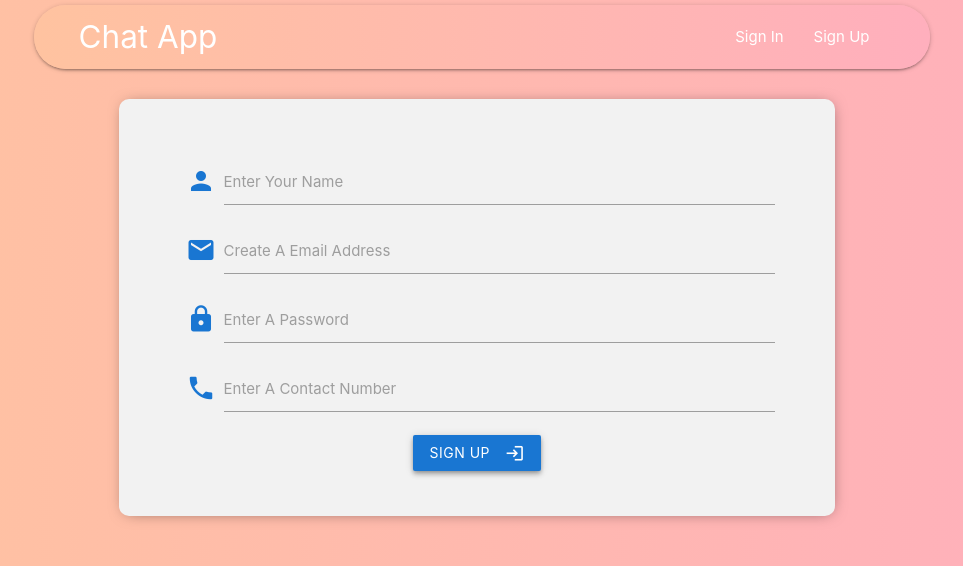
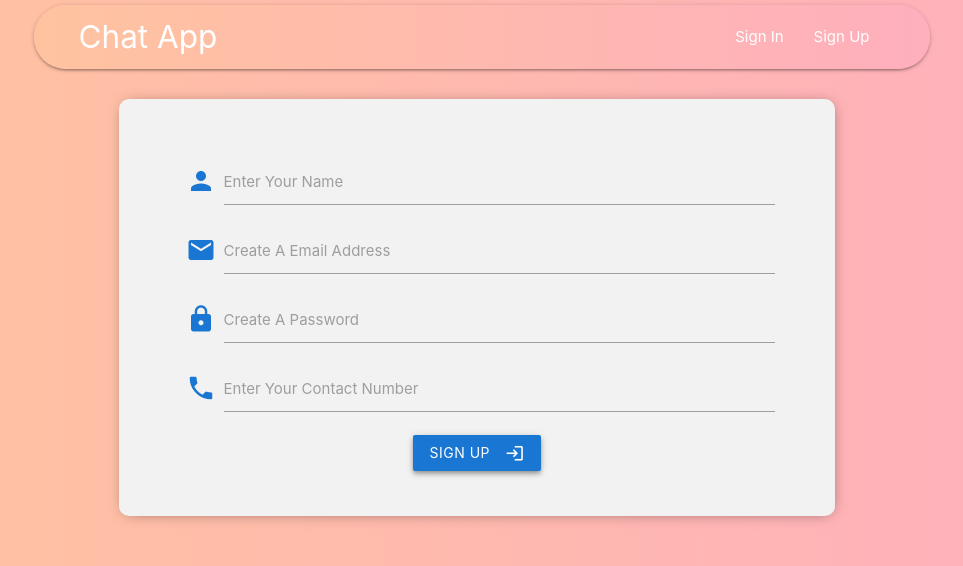
Before and after one commit to vivek-30/Message-O, a React app: page /SignUp in a window 1280 px wide. Shown: the top 566 px of the page, without its empty margins (163-1126 px from the left). Built offline with nearby package versions, Linux system fonts and the light colour scheme.

Commit message:
used TakeInput inside SignUp.js

```diff
--- a/src/components/authentication/SignUp.js
+++ b/src/components/authentication/SignUp.js
@@ -1,29 +1,74 @@
-import React from 'react'
+import React, { useState } from 'react'
+import TakeInput from '../main/TakeInput'
 import './authenticate.css'
 
 const SignUp = () => {
+
+    const [ user, setUser ] = useState('')
+    const [ password, setPassword ] = useState('')
+    const [ email, setEmail ] = useState('')
+    const [ contact, setContact ] = useState('')
+
+    const handleChange = (e) => {
+        const { id, value } = e.target
+        id === 'new-user' ? setUser(value) : id ===  'new-password' ? setPassword(value) : id === 'telephone' ? setContact(value) : id === 'email' ? setEmail(value) : null
+    }
+
+    const handleSubmit = (e) => {
+        e.preventDefault()
+        console.log(`user = ${user} password = ${password} email = ${email} contact = ${contact}`)
+        setUser('')
+        setPassword('')
+        setEmail('')
+        setContact('')
+    }
+
     return (
-        <form className="authenticate">
-            <div className="input-field">
-                <i className="material-icons prefix blue-text text-darken-2">person</i>
-                <input id="new-user" type="text" autoComplete="off" />
-                <label htmlFor="new-user">Enter Your Name</label>
-            </div>
-            <div className="input-field">
-                <i className="material-icons prefix blue-text text-darken-2">mail</i>
-                <input id="email" type="text" autoComplete="off" />
-                <label htmlFor="email">Create A Email Address</label>
-            </div>
-            <div className="input-field">
-                <i className="material-icons prefix blue-text text-darken-2">lock</i>
-                <input name="new-password" type="password" autoComplete="off" />
-                <label htmlFor="new-password">Enter A Password</label>
-            </div>
-            <div className="input-field">
-                <i className="material-icons prefix blue-text text-darken-2">phone</i>
-                <input id="phone-number" type="number" autoComplete="off" />
-                <label htmlFor="phone-number">Enter A Contact Number</label>
-            </div>
+        <form className="authenticate" onSubmit={handleSubmit}>
+            <TakeInput
+                iconName="person"
+                labelText="Enter Your Name"
+                options={{
+                    id: "new-user",
+                    type: 'text',
+                    handleChange,
+                    value: user
+                }}
+            />
+
+            <TakeInput
+                iconName="mail"
+                labelText="Create A Email Address"
+                options={{
+                    id: "email",
+                    type: 'email',
+                    handleChange,
+                    value: email
+                }}
+            />
+
+            <TakeInput
+                iconName="lock"
+                labelText="Create A Password"
+                options={{
+                    id: "new-password",
+                    type: 'password',
+                    handleChange,
+                    value: password
+                }}
+            />
+
+            <TakeInput
+                iconName="phone"
+                labelText="Enter Your Contact Number"
+                options={{
+                    id: "telephone",
+                    type: 'tel',
+                    handleChange,
+                    value: contact
+                }}
+            />
+
             <button type="submit" className="btn blue darken-2 z-depth-2">
                 <span>Sign Up</span>
                 <i className="material-icons right">login</i>
```
